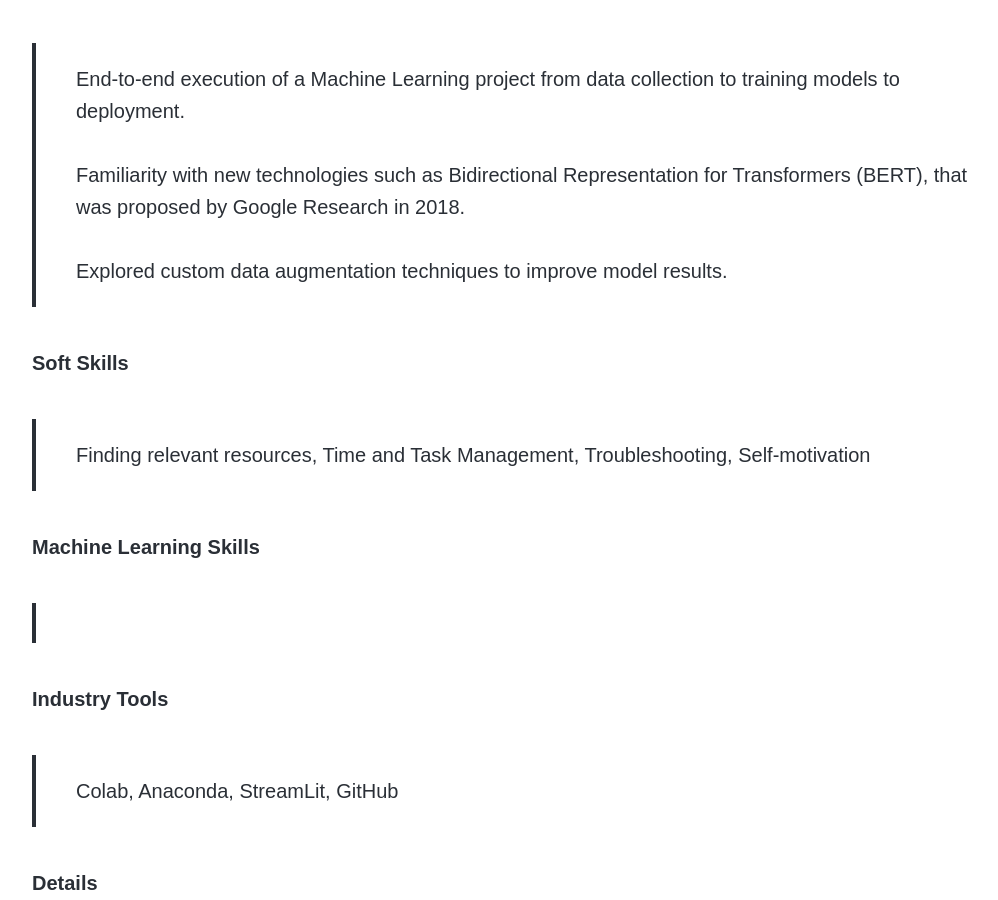
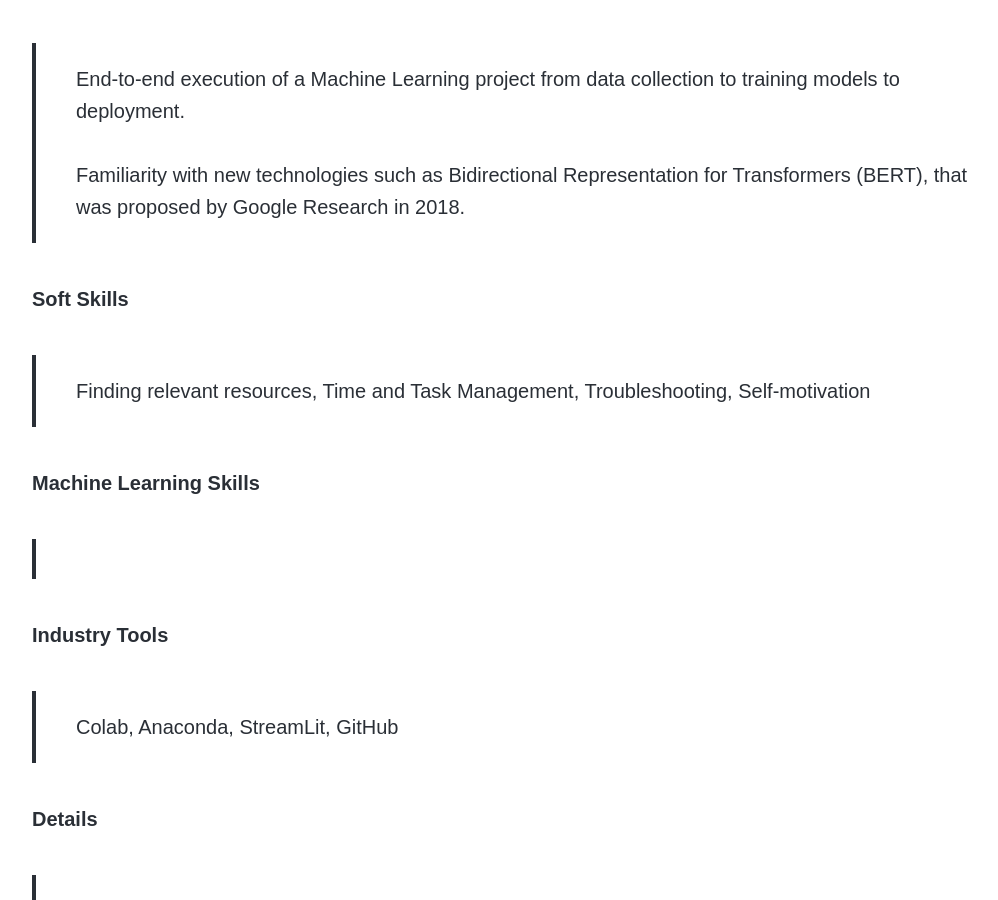
Before and after one commit to disha-22/disha-22.github.io, a Jekyll site: the page built from _projects/ml.md, in a window 1280 px wide and 900 px high, scrolled down 772 px. Shown: the whole window, without its empty margins (138-1136 px from the left). Built offline with Jekyll 4.4.1, drawn with Linux system fonts in a browser that asks for light colours; nearby versions of some CDN libraries; some web fonts are replaced.

Commit message:
Update ml.md

```diff
--- a/_projects/ml.md
+++ b/_projects/ml.md
@@ -14,7 +14,6 @@ featured_image: '/images/bio3.png'
 <h6> Highlights </h6>
 > End-to-end execution of a Machine Learning project from data collection to training models to deployment.
 <br><br> Familiarity with new technologies such as Bidirectional Representation for Transformers (BERT), that was proposed by Google Research in 2018.
-<br><br> Explored custom data augmentation techniques to improve model results.
 
 <h6> Soft Skills </h6>
 > Finding relevant resources, Time and Task Management, Troubleshooting, Self-motivation
```
